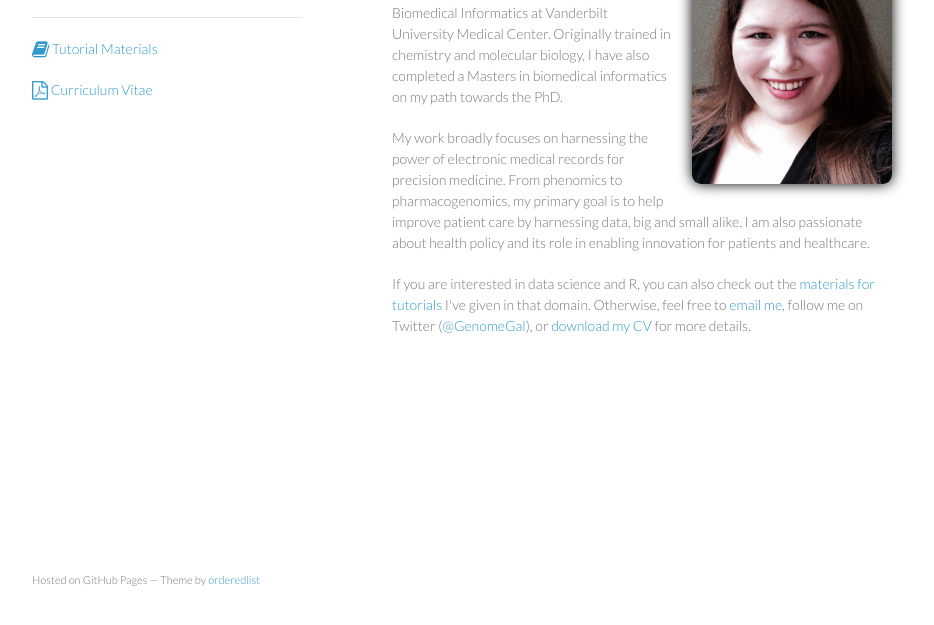
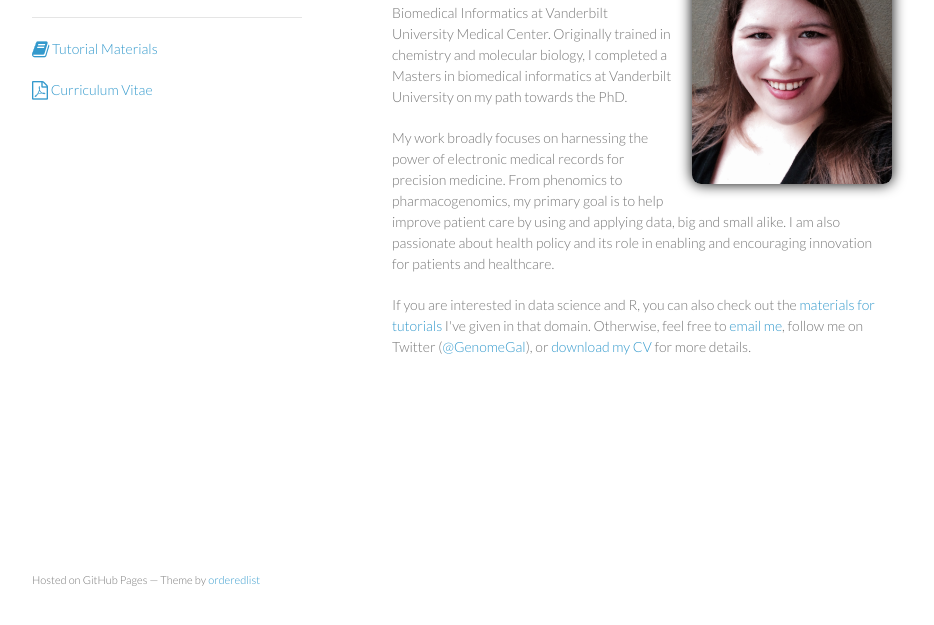
Before and after one commit to laurakwiley/laurakwiley.github.io, a plain HTML site: page index.html in a window 1280 px wide. Shown: the part 141-766 px from the top of the page, without its empty margins (178-1112 px from the left). Drawn offline with Linux system fonts and the light colour scheme.

Commit message:
update personal summary

```diff
--- a/index.html
+++ b/index.html
@@ -40,11 +40,11 @@
         <img class="img-rounded-shadow img-responsive pull-right" id="profile" src="img/LauraKWiley.jpg" width="200" title="Laura Wiley"/>
         <h2>Welcome!</h2>
 
-        <p>I am a Ph.D. Candidate at the Vanderbilt Genetics Institute and the Department of Biomedical Informatics at Vanderbilt University Medical Center. Originally trained in chemistry and molecular biology, I have also completed a Masters in biomedical informatics on my path towards the PhD. </p>
+        <p>I am a Ph.D. Candidate at the Vanderbilt Genetics Institute and the Department of Biomedical Informatics at Vanderbilt University Medical Center. Originally trained in chemistry and molecular biology, I completed a Masters in biomedical informatics at Vanderbilt University on my path towards the PhD. </p>
 
-        <p>My work broadly focuses on harnessing the power of electronic medical records for precision medicine. From phenomics to pharmacogenomics, my primary goal is to help improve patient care by harnessing data, big and small alike. I am also passionate about health policy and its role in enabling innovation for patients and healthcare.</p>
+        <p>My work broadly focuses on harnessing the power of electronic medical records for precision medicine. From phenomics to pharmacogenomics, my primary goal is to help improve patient care by using and applying data, big and small alike. I am also passionate about health policy and its role in enabling and encouraging innovation for patients and healthcare.</p>
 
-        <p>If you are interested in data science and R, you can also check out the <a href="tutorialmaterials.html">materials for tutorials</a> I've given in that domain. Otherwise, feel free to <a href="mailto:&#108;&#097;&#117;&#114;&#097;&#107;&#119;&#105;&#108;&#101;&#121;&#064;&#103;&#109;&#097;&#105;&#108;&#046;&#099;&#111;&#109;">email me</a>, follow me on Twitter (<a href="https://twitter.com/genomegal">@GenomeGal</a>), or <a href="wileylk_cv.pdf">download my CV</a> for more details.</p>
+        <p>If you are interested in data science and R, you can also check out the <a href="tutorialmaterials.html">materials for tutorials</a> I've given in that domain. Otherwise, feel free to <a href="mailto:&#108;&#097;&#117;&#114;&#097;&#107;&#119;&#105;&#108;&#101;&#121;&#064;&#103;&#109;&#097;&#105;&#108;&#046;&#099;&#111;&#109;">email me</a>, follow me on Twitter (<a href="https://twitter.com/genomegal" target="_blank">@GenomeGal</a>), or <a href="wileylk_cv.pdf" target="_blank">download my CV</a> for more details.</p>
 
       </section>
       <footer>
```
